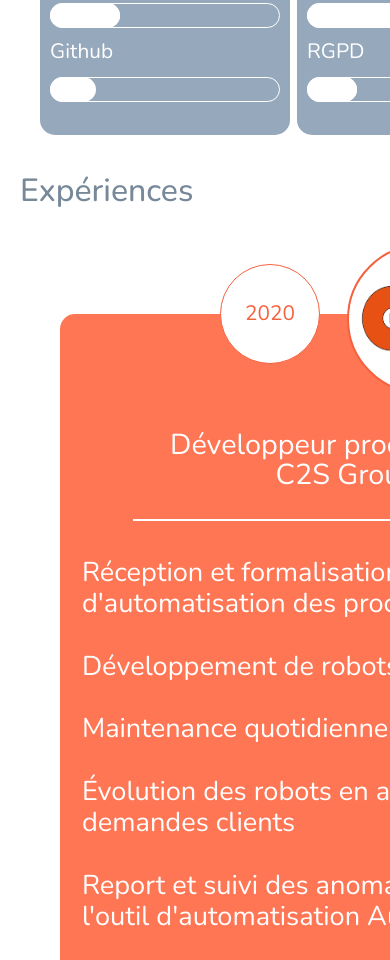
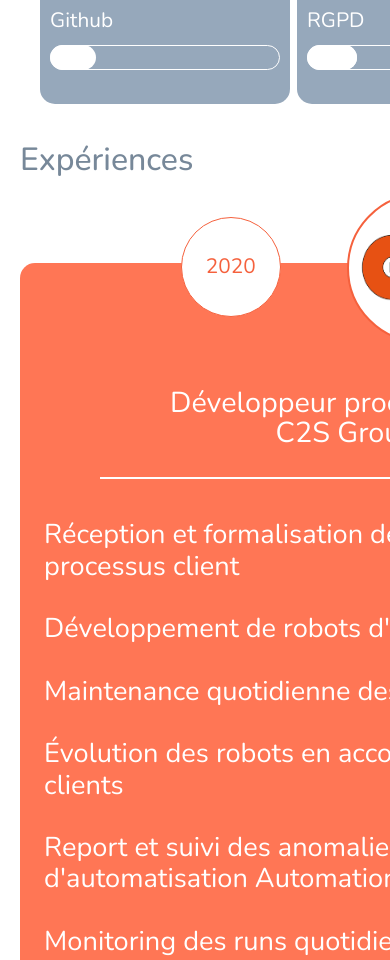
Before and after one commit to johannvottero/CV, a website: page index.html in a window 390 px wide. Shown: the part 2068-3028 px from the top of the page. Drawn offline with nearby package versions, Linux system fonts and the light colour scheme.

Commit message:
responsive very small version 576px correction

```diff
--- a/css/style.css
+++ b/css/style.css
@@ -328,7 +328,7 @@
 }
 
 .experience__title{
-  margin-bottom: 80px;
+  margin-bottom: 60px;
 }
 
 .start {
@@ -583,7 +583,7 @@
 }
 
   .A_Propos{
-    width: 85%;
+    width: 100%;
   }
 
   .background-color{
@@ -643,7 +643,8 @@
 
 .experience-container-element-descriptionContainer{
   margin: auto;
-  width: 90%;
+  width: 100%;
+  height: 915px;
 }
 
 .experience-container-element-yearContainer{
@@ -691,13 +692,13 @@
 }
 
 .start{
-  top: -50px;
-  left: 200px;
+  top: -5%;
+  left: 20%;
 }
 
 .ending {
-  top: -50px;
-  left: 505px;
+  top: -5%;
+  left: 68%;
 }
 
 .experience-container-element-yearContainer p{
```
